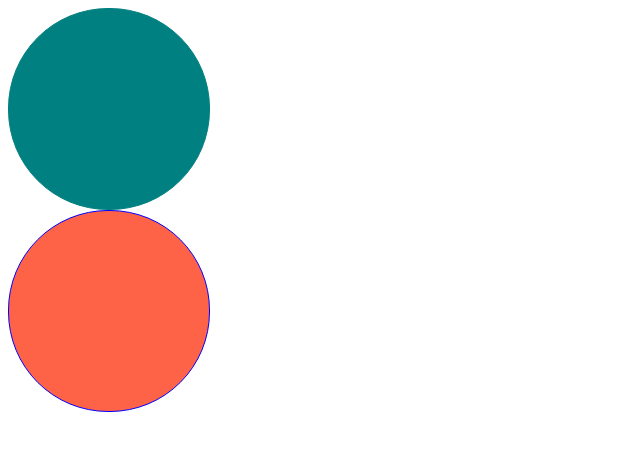
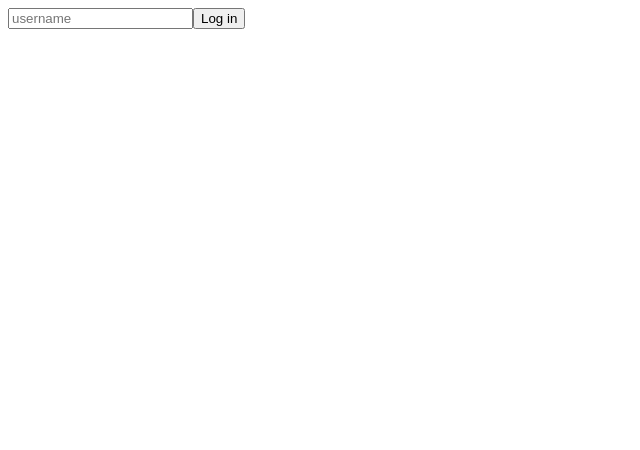
Before and after one commit to wjdghks963/react-study, a React (Create React App) app: page / in a window 1280 px wide. Shown: the top 450 px of the page, without its empty margins (0-640 px from the left). Built offline with nearby package versions, Linux system fonts and the light colour scheme; the HTML template or start-up script is replaced by a standard one.

Commit message:
form으로 ts의 event type 설정

```diff
--- a/src/App.tsx
+++ b/src/App.tsx
@@ -1,10 +1,29 @@
-import Circle from "./Circle";
+import React, { useState } from "react";
 
 function App() {
+  const [value, setValue] = useState("");
+  const onChange = (event: React.FormEvent<HTMLInputElement>) => {
+    const {
+      currentTarget: { value },
+    } = event;
+    setValue(value);
+  };
+
+  const onSubmit = (event: React.FormEvent<HTMLFormElement>) => {
+    event.preventDefault();
+  };
+
   return (
     <div>
-      <Circle bgColor="teal" />
-      <Circle bgColor="tomato" borderColor="blue" />
+      <form onSubmit={onSubmit}>
+        <input
+          value={value}
+          onChange={onChange}
+          type="text"
+          placeholder="username"
+        />
+        <button>Log in</button>
+      </form>
     </div>
   );
 }
--- a/src/Circle.tsx
+++ /dev/null
@@ -1,31 +0,0 @@
-import { useState } from "react";
-import styled from "styled-components";
-
-// Containrt가 가져야 하는 interface bgColor={bgColor}일때 왼쪽 것
-interface ContainerProps {
-  bgColor: string;
-  borderColor: string;
-}
-
-// TS에게 Container가 interface ContainerProps에 있는 props들을 받을 거라 말함
-const Container = styled.div<ContainerProps>`
-  width: 200px;
-  height: 200px;
-  background-color: ${(props) => props.bgColor};
-  border-radius: 100px;
-  border: 1px solid ${(props) => props.borderColor};
-`;
-
-// ts에서 변수 타입 설정, obect shape를 ts에게 설명
-interface CircleProps {
-  bgColor: string;
-  borderColor?: string;
-}
-
-// borderColor가 undefined면 bgColor로 대체한다.
-function Circle({ bgColor, borderColor }: CircleProps) {
-  const [counter, setCounter] = useState(1);
-  return <Container bgColor={bgColor} borderColor={borderColor ?? bgColor} />;
-}
-
-export default Circle;
```
Also changed, not shown: 1 other file (tests, documents, lock files or other folders).
